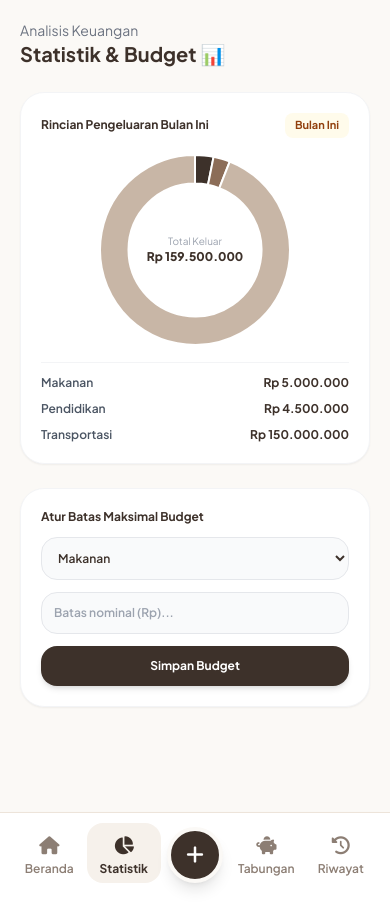
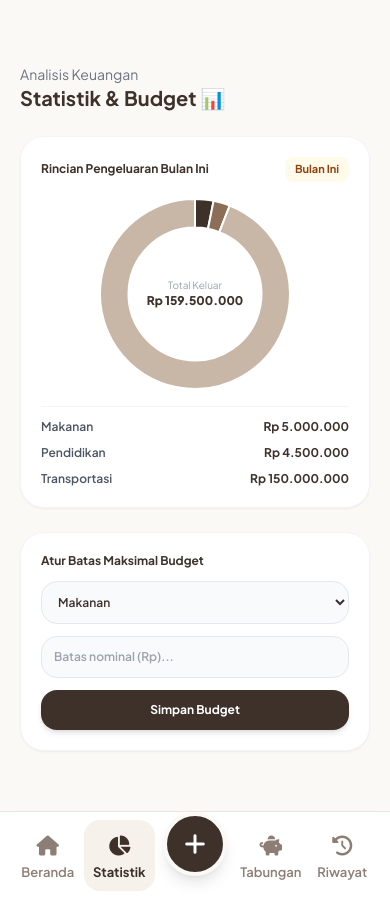
Before and after one commit to Ochanneyl/finance_tracker, a Flask app: page /budget in a window 390 px wide. Run offline with Flask 3, Linux system fonts and the light colour scheme; a user stored in the database is signed in; data comes from the database, SQL or seed files in the repository; data that the repository does not hold is empty; some libraries are stand-ins or nearby versions.

Commit message:
Refactor base.html for improved mobile layout
Updated the HTML structure and styles for better mobile compatibility, including changes to the navigation bar and status bar.

```diff
--- a/project_finance_tracker/templates/base.html
+++ b/project_finance_tracker/templates/base.html
@@ -3,9 +3,9 @@
 <head>
     <!-- Konfigurasi Khusus iOS / iPhone PWA -->
     <meta name="apple-mobile-web-app-capable" content="yes">
-    <meta name="apple-mobile-web-app-status-bar-style" content="black-translucent">
+    <meta name="apple-mobile-web-app-status-bar-style" content="default">
     <meta name="apple-mobile-web-app-title" content="Finance Tracker">
-    <meta name="theme-color" content="#3d312a">
+    <meta name="theme-color" content="#fbf9f6">
     <meta charset="UTF-8">
     <meta name="viewport" content="width=device-width, initial-scale=1.0, maximum-scale=1.0, user-scalable=no, viewport-fit=cover">
     <title>Finance Tracker</title>
@@ -21,13 +21,30 @@
         html, body {
             font-family: 'Plus Jakarta Sans', -apple-system, BlinkMacSystemFont, "Segoe UI", Roboto, sans-serif;
             font-style: normal !important;
-            background-color: #f3ede6;
+            background-color: #fbf9f6;
             color: #3d312a;
             overscroll-behavior: none;
+            margin: 0;
+            padding: 0;
         }
         * {
             font-style: normal;
             -webkit-tap-highlight-color: transparent;
+        }
+        .status-bar-fill {
+            height: env(safe-area-inset-top, 44px);
+            min-height: 44px;
+            background-color: #fbf9f6;
+            width: 100%;
+            flex-shrink: 0;
+        }
+        @media (min-width: 640px) {
+            body {
+                background-color: #f3ede6;
+            }
+            .status-bar-fill {
+                display: none;
+            }
         }
         .tabular-nums {
             font-variant-numeric: tabular-nums;
@@ -54,9 +71,8 @@
             transition: transform 0.14s ease, color 0.18s ease, background-color 0.18s ease;
         }
         .nav-item:active {
-            transform: scale(0.93);
+            transform: scale(0.94);
         }
-        /* Kustomisasi Scrollbar agar tipis dan estetik ala HP */
         ::-webkit-scrollbar {
             width: 4px;
         }
@@ -69,37 +85,40 @@
         }
     </style>
 </head>
-<body class="bg-[#f3ede6] flex items-center justify-center min-h-screen overflow-hidden">
+<body class="flex items-center justify-center min-h-screen overflow-hidden">
 
     <!-- Mockup HP Container -->
     <div class="w-full max-w-md h-[100dvh] sm:h-[844px] bg-[#fbf9f6] shadow-2xl relative flex flex-col justify-between overflow-hidden sm:border-4 sm:border-[#3d312a] sm:rounded-[40px]">
 
+        <!-- Area Atas Menyatu Krem (Khusus Layar HP) -->
+        <div class="status-bar-fill"></div>
+
         <!-- Area Konten Utama -->
-        <div class="flex-1 overflow-y-auto scroll-area pb-32 page-transition">
+        <div class="flex-1 overflow-y-auto scroll-area pb-28 page-transition">
             {% block content %}{% endblock %}
         </div>
 
-        <!-- Navigasi Bawah (Fixed menempel di bawah layar HP) -->
-        <div class="absolute bottom-0 left-0 right-0 bg-white/95 backdrop-blur-md border-t border-[#ede4da] px-3 pt-2.5 pb-6 flex justify-between items-end z-50 shadow-lg">
-            <a href="{{ url_for('index') }}" class="nav-item flex-1 flex flex-col items-center justify-center py-2 px-1 rounded-2xl {% if request.endpoint == 'index' %}text-[#3d312a] bg-[#f6f1eb] font-bold{% else %}text-[#8c7e74] font-semibold{% endif %}">
-                <i class="fa-solid fa-house text-lg"></i>
-                <span class="text-xs mt-1 leading-none">Beranda</span>
+        <!-- Navigasi Bawah Lebih Tinggi & Tombol Lebih Besar -->
+        <div class="absolute bottom-0 left-0 right-0 h-24 bg-white/95 backdrop-blur-md border-t border-[#ede4da] px-3 pt-2 pb-4 flex justify-between items-center z-50 shadow-lg">
+            <a href="{{ url_for('index') }}" class="nav-item flex-1 h-full flex flex-col items-center justify-center py-2 px-1 rounded-2xl {% if request.endpoint == 'index' %}text-[#3d312a] bg-[#f6f1eb] font-bold{% else %}text-[#8c7e74] font-semibold{% endif %}">
+                <i class="fa-solid fa-house text-xl"></i>
+                <span class="text-[13px] mt-1.5 leading-none">Beranda</span>
             </a>
-            <a href="{{ url_for('budget') }}" class="nav-item flex-1 flex flex-col items-center justify-center py-2 px-1 rounded-2xl {% if request.endpoint == 'budget' %}text-[#3d312a] bg-[#f6f1eb] font-bold{% else %}text-[#8c7e74] font-semibold{% endif %}">
-                <i class="fa-solid fa-chart-pie text-lg"></i>
-                <span class="text-xs mt-1 leading-none">Statistik</span>
+            <a href="{{ url_for('budget') }}" class="nav-item flex-1 h-full flex flex-col items-center justify-center py-2 px-1 rounded-2xl {% if request.endpoint == 'budget' %}text-[#3d312a] bg-[#f6f1eb] font-bold{% else %}text-[#8c7e74] font-semibold{% endif %}">
+                <i class="fa-solid fa-chart-pie text-xl"></i>
+                <span class="text-[13px] mt-1.5 leading-none">Statistik</span>
             </a>
-            <!-- Tombol Plus Tengah -->
-            <a href="{{ url_for('tambah') }}" class="nav-item shrink-0 mx-1.5 w-14 h-14 bg-[#3d312a] text-white rounded-full flex items-center justify-center shadow-lg hover:bg-[#2c221d] -mt-5 border-4 border-[#fbf9f6]">
-                <i class="fa-solid fa-plus text-xl"></i>
+            <!-- Tombol Plus Tengah Lebih Besar -->
+            <a href="{{ url_for('tambah') }}" class="nav-item shrink-0 mx-2 w-16 h-16 bg-[#3d312a] text-white rounded-full flex items-center justify-center shadow-lg hover:bg-[#2c221d] -mt-6 border-4 border-[#fbf9f6]">
+                <i class="fa-solid fa-plus text-2xl"></i>
             </a>
-            <a href="{{ url_for('tabungan') }}" class="nav-item flex-1 flex flex-col items-center justify-center py-2 px-1 rounded-2xl {% if request.endpoint == 'tabungan' %}text-[#3d312a] bg-[#f6f1eb] font-bold{% else %}text-[#8c7e74] font-semibold{% endif %}">
-                <i class="fa-solid fa-piggy-bank text-lg"></i>
-                <span class="text-xs mt-1 leading-none">Tabungan</span>
+            <a href="{{ url_for('tabungan') }}" class="nav-item flex-1 h-full flex flex-col items-center justify-center py-2 px-1 rounded-2xl {% if request.endpoint == 'tabungan' %}text-[#3d312a] bg-[#f6f1eb] font-bold{% else %}text-[#8c7e74] font-semibold{% endif %}">
+                <i class="fa-solid fa-piggy-bank text-xl"></i>
+                <span class="text-[13px] mt-1.5 leading-none">Tabungan</span>
             </a>
-            <a href="{{ url_for('riwayat') }}" class="nav-item flex-1 flex flex-col items-center justify-center py-2 px-1 rounded-2xl {% if request.endpoint == 'riwayat' %}text-[#3d312a] bg-[#f6f1eb] font-bold{% else %}text-[#8c7e74] font-semibold{% endif %}">
-                <i class="fa-solid fa-clock-rotate-left text-lg"></i>
-                <span class="text-xs mt-1 leading-none">Riwayat</span>
+            <a href="{{ url_for('riwayat') }}" class="nav-item flex-1 h-full flex flex-col items-center justify-center py-2 px-1 rounded-2xl {% if request.endpoint == 'riwayat' %}text-[#3d312a] bg-[#f6f1eb] font-bold{% else %}text-[#8c7e74] font-semibold{% endif %}">
+                <i class="fa-solid fa-clock-rotate-left text-xl"></i>
+                <span class="text-[13px] mt-1.5 leading-none">Riwayat</span>
             </a>
         </div>
     </div>
```
